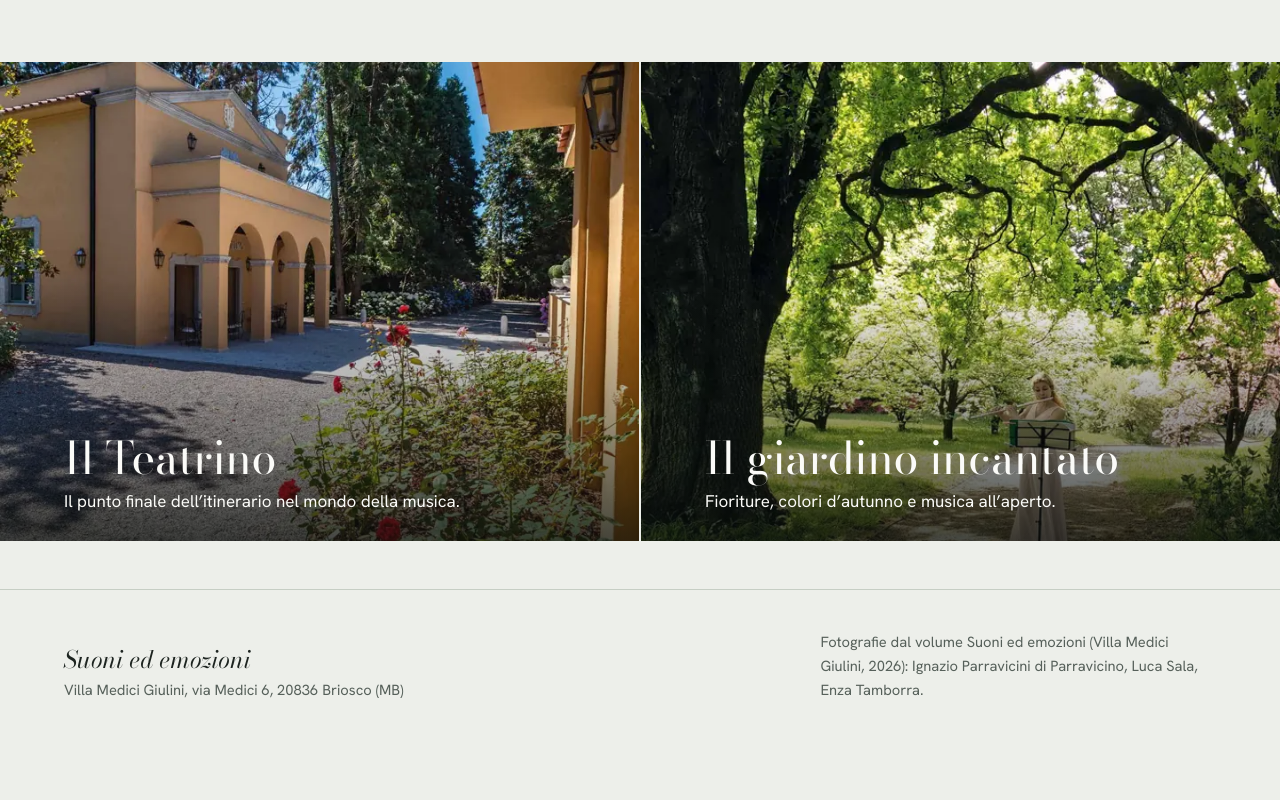
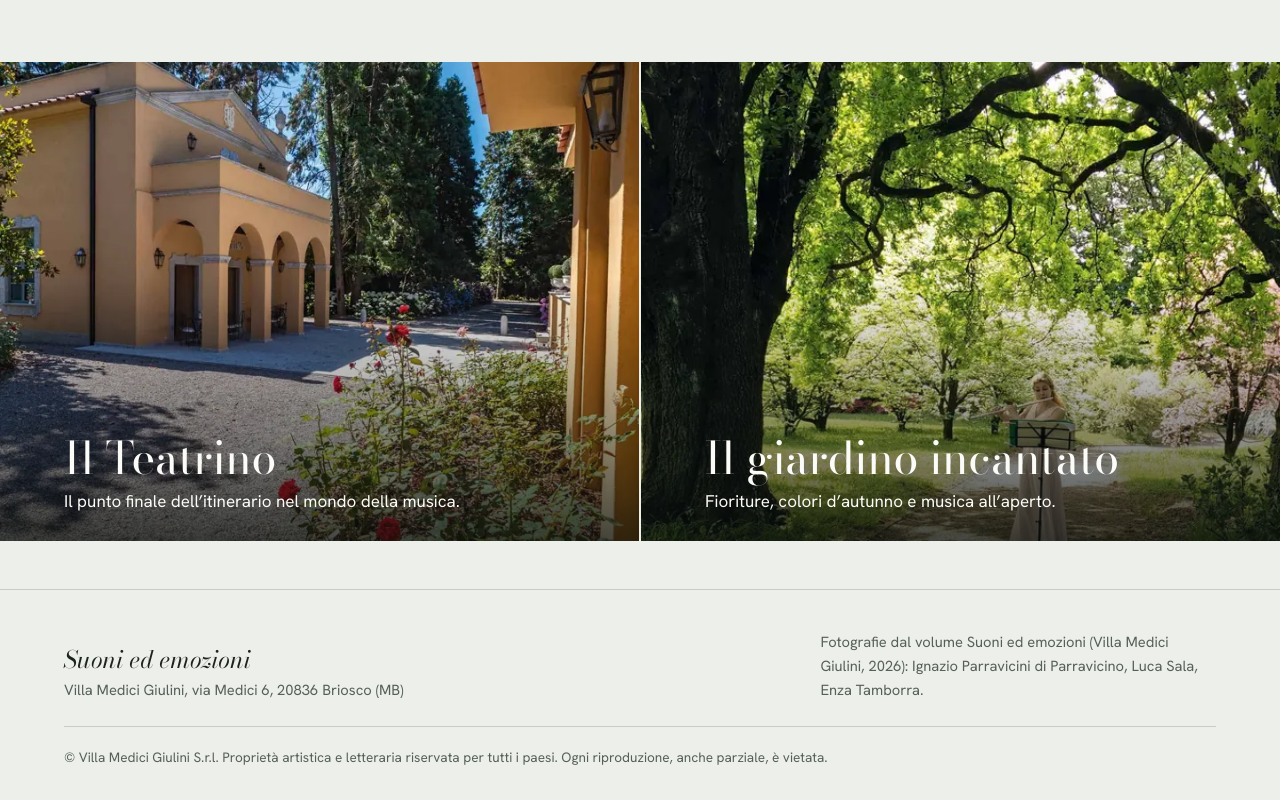
Before and after one commit to letalreb/suoniemozioni, an Astro site: page / in a window 1280 px wide. Shown: the part 2123-2923 px from the top of the page. Before the commit the page ends 2857 px from the top, so only its background shows below. Built offline with nearby package versions, Linux system fonts and the light colour scheme; Astro itself is replaced by a stand-in of ours.

Commit message:
Piè di pagina: nota sui diritti riservati dal volume

```diff
--- a/src/layouts/Layout.astro
+++ b/src/layouts/Layout.astro
@@ -51,6 +51,7 @@ const voci = [['sale', 'Le sale', '/sale/'], ['teatrino', 'Teatrino', '/teatrino
         <p>Villa Medici Giulini, via Medici 6, 20836 Briosco (MB)</p>
       </div>
       <p class="piede-crediti">{crediti}</p>
+      <p class="piede-diritti">© Villa Medici Giulini S.r.l. Proprietà artistica e letteraria riservata per tutti i paesi. Ogni riproduzione, anche parziale, è vietata.</p>
     </footer>
     <script>
       document.querySelectorAll<HTMLFormElement>('[data-vai-sala]').forEach((form) => {
--- a/src/styles/global.css
+++ b/src/styles/global.css
@@ -177,6 +177,7 @@ main { min-height: 60vh; }
 .piede { display: flex; justify-content: space-between; align-items: flex-end; gap: 1.5rem 3rem; flex-wrap: wrap; padding: 2.5rem var(--margine) 2rem; margin-top: 3rem; border-top: 1px solid var(--filo); color: var(--tenue); font-size: .92rem; }
 .piede-nome { font: italic 400 1.5rem var(--display); color: var(--inchiostro); }
 .piede-crediti { max-width: 48ch; }
+.piede-diritti { flex-basis: 100%; padding-top: 1.2rem; border-top: 1px solid var(--filo); font-size: .85rem; }
 main:has(.passo) + .piede { margin-top: 0; }
 
 @media (min-width: 761px) and (max-width: 1060px) {
```
